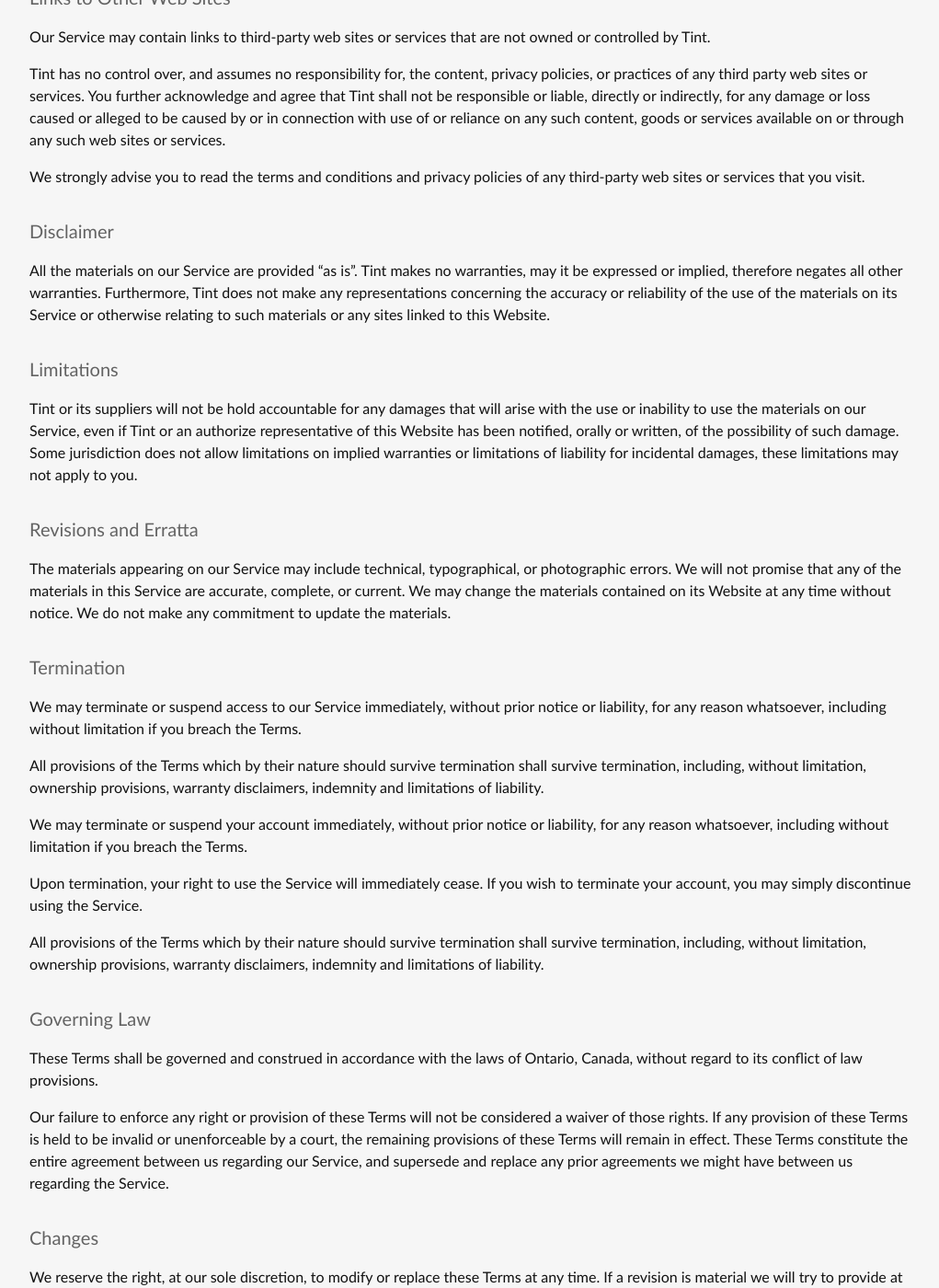
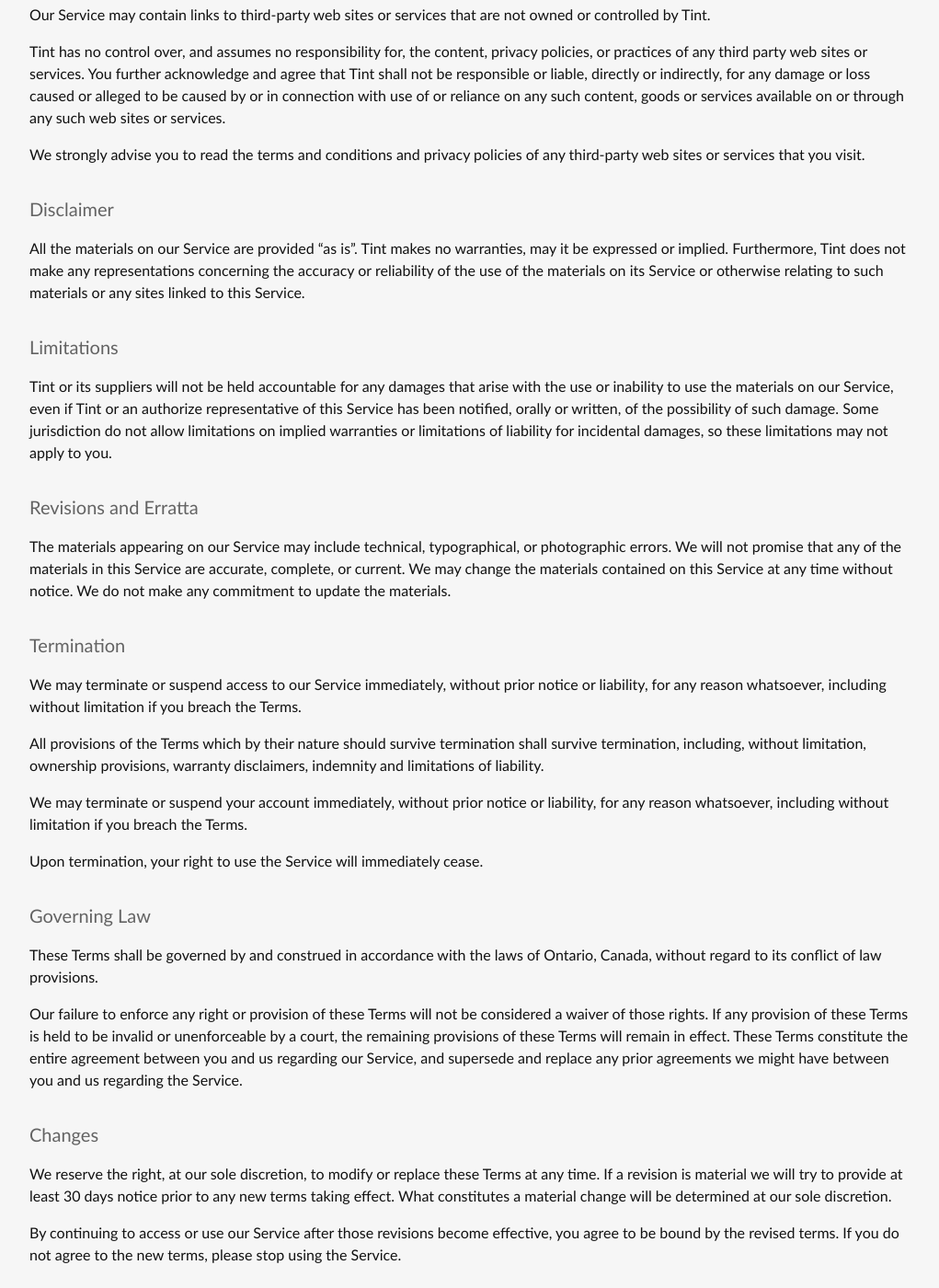
Before and after one commit to usetint/usetint.github.io, a Jekyll site: the page built from terms.md, in a window 1280 px wide and 1400 px high, scrolled down 650 px. Shown: the whole window at 92% size, without its empty margins (128-1149 px from the left). Built offline with Jekyll 4.4.1, drawn with Linux system fonts in a browser that asks for light colours; some of the changed text lies outside the part shown.

Commit message:
ToS tweaks

```diff
--- a/terms.md
+++ b/terms.md
@@ -5,7 +5,7 @@
 
 Please read these Terms of Service ("Terms", "Terms of Service") carefully before using the https://usetint.com and https://app.usetint.com websites (the "Service") operated by Tint ("us", "we", or "our").
 
-Your access to and use of the Service is conditioned on your acceptance of and compliance with these Terms. These Terms apply to all visitors, users and others who access or use the Service.
+Your access to and use of the Service is conditioned on your acceptance of and compliance with these Terms.
 
 By accessing or using the Service you agree to be bound by these Terms. If you disagree with any part of the terms then you may not access the Service.
 
@@ -27,15 +27,15 @@
 
 ## Disclaimer
 
-All the materials on our Service are provided “as is”. Tint makes no warranties, may it be expressed or implied, therefore negates all other warranties. Furthermore, Tint does not make any representations concerning the accuracy or reliability of the use of the materials on its Service or otherwise relating to such materials or any sites linked to this Website.
+All the materials on our Service are provided “as is”. Tint makes no warranties, may it be expressed or implied. Furthermore, Tint does not make any representations concerning the accuracy or reliability of the use of the materials on its Service or otherwise relating to such materials or any sites linked to this Service.
 
 ## Limitations
 
-Tint or its suppliers will not be hold accountable for any damages that will arise with the use or inability to use the materials on our Service, even if Tint or an authorize representative of this Website has been notified, orally or written, of the possibility of such damage. Some jurisdiction does not allow limitations on implied warranties or limitations of liability for incidental damages, these limitations may not apply to you.
+Tint or its suppliers will not be held accountable for any damages that arise with the use or inability to use the materials on our Service, even if Tint or an authorize representative of this Service has been notified, orally or written, of the possibility of such damage. Some jurisdiction do not allow limitations on implied warranties or limitations of liability for incidental damages, so these limitations may not apply to you.
 
 ## Revisions and Erratta
 
-The materials appearing on our Service may include technical, typographical, or photographic errors. We will not promise that any of the materials in this Service are accurate, complete, or current. We may change the materials contained on its Website at any time without notice. We do not make any commitment to update the materials.
+The materials appearing on our Service may include technical, typographical, or photographic errors. We will not promise that any of the materials in this Service are accurate, complete, or current. We may change the materials contained on this Service at any time without notice. We do not make any commitment to update the materials.
 
 ## Termination
 
@@ -45,15 +45,13 @@
 
 We may terminate or suspend your account immediately, without prior notice or liability, for any reason whatsoever, including without limitation if you breach the Terms.
 
-Upon termination, your right to use the Service will immediately cease. If you wish to terminate your account, you may simply discontinue using the Service.
-
-All provisions of the Terms which by their nature should survive termination shall survive termination, including, without limitation, ownership provisions, warranty disclaimers, indemnity and limitations of liability.
+Upon termination, your right to use the Service will immediately cease.
 
 ## Governing Law
 
-These Terms shall be governed and construed in accordance with the laws of Ontario, Canada, without regard to its conflict of law provisions.
+These Terms shall be governed by and construed in accordance with the laws of Ontario, Canada, without regard to its conflict of law provisions.
 
-Our failure to enforce any right or provision of these Terms will not be considered a waiver of those rights. If any provision of these Terms is held to be invalid or unenforceable by a court, the remaining provisions of these Terms will remain in effect. These Terms constitute the entire agreement between us regarding our Service, and supersede and replace any prior agreements we might have between us regarding the Service.
+Our failure to enforce any right or provision of these Terms will not be considered a waiver of those rights. If any provision of these Terms is held to be invalid or unenforceable by a court, the remaining provisions of these Terms will remain in effect. These Terms constitute the entire agreement between you and us regarding our Service, and supersede and replace any prior agreements we might have between you and us regarding the Service.
 
 ## Changes
 
```
Also changed, not shown: other parts of terms.md (+2 -2 lines).
